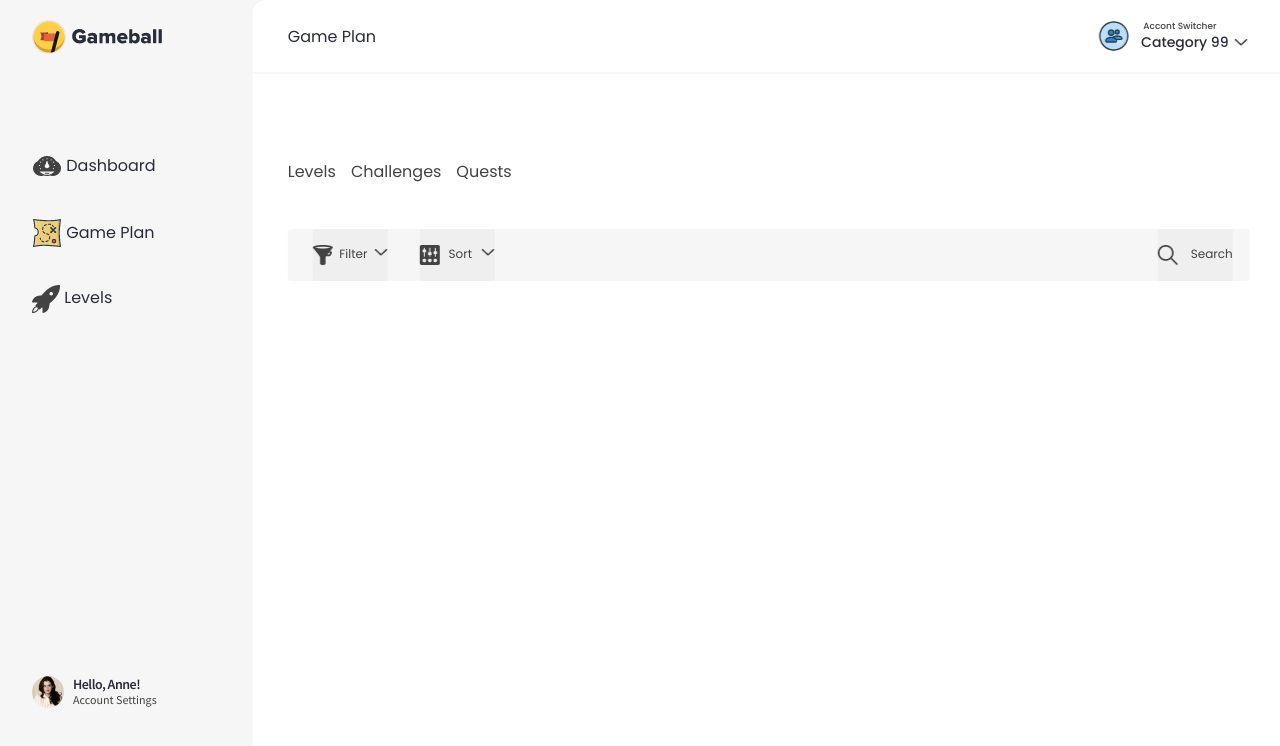
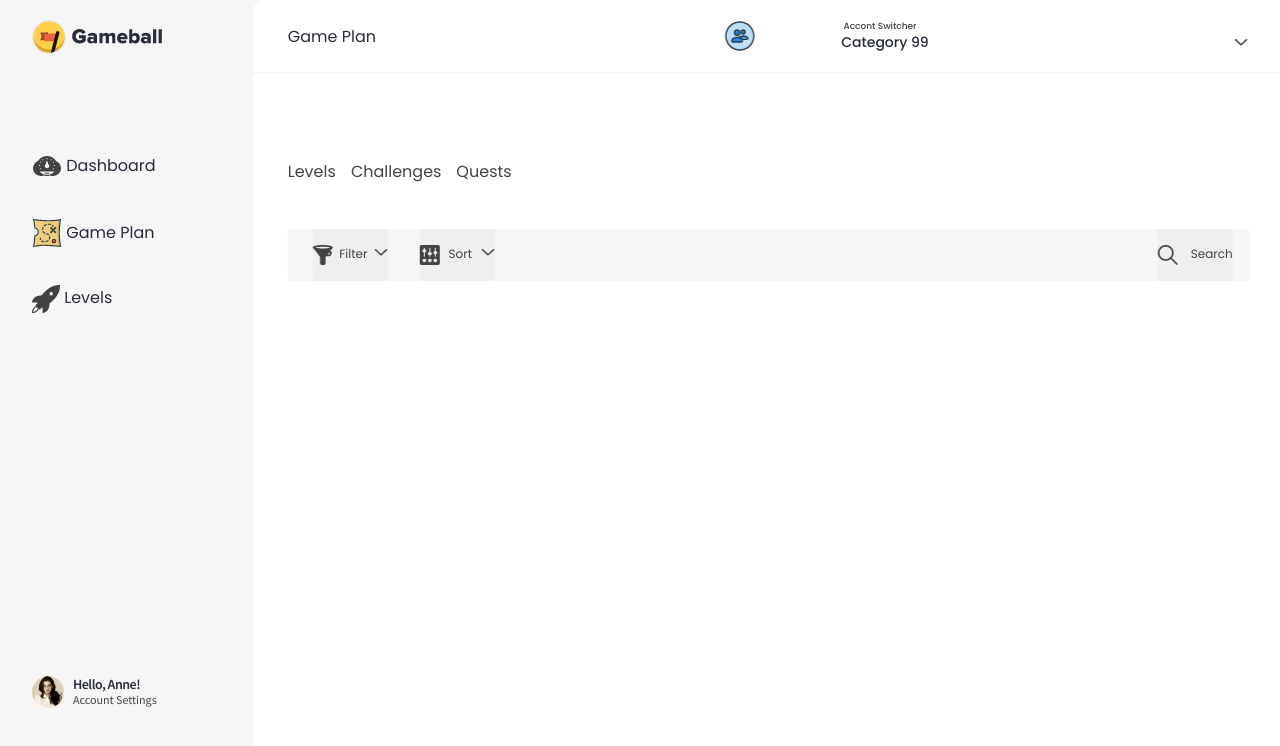
Before and after one commit to magdykashef/gameball-frontend-task, an Angular app: page /gameplan in a window 1280 px wide. Shown: the top 746 px of the page. Built offline with nearby package versions, Linux system fonts and the light colour scheme.

Commit message:
refined the navbar dropdown positioning

```diff
--- a/src/app/game-plan/game-plan.component.scss
+++ b/src/app/game-plan/game-plan.component.scss
@@ -19,13 +19,10 @@
   /*****************start navbar dropdown**********************/
   .navbar-dropdown {
     position: relative;
-
+    width: 210rem;
     button {
-      position: absolute;
-      right: 0rem;
       border: none;
-      max-width: 210rem;
-      height: 72rem;
+      outline: none;
       width: 100%;
       height: 100%;
       padding: 20rem 30rem 20rem 20rem;
@@ -119,10 +116,6 @@
         color: var(--lite-black);
       }
 
-      &:hover {
-        @extend .active-tap;
-      }
-
       //Levels link
       &:nth-child(1) {
         a {
```
